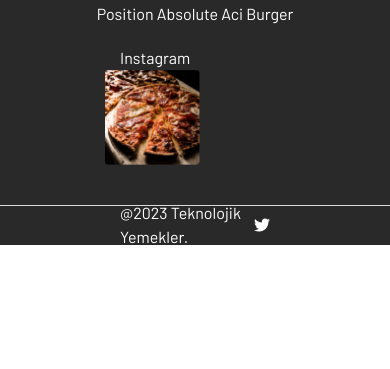
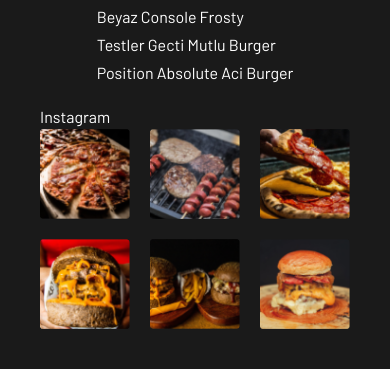
Before and after one commit to Recremated/S8Challange-Pizza-Recremated, a React (Vite) app: page / in a window 390 px wide. Shown: the part 1347-1716 px from the top of the page. Before the commit the page ends 1596 px from the top, so only its background shows below. Built offline with nearby package versions, Linux system fonts and the light colour scheme; a web font is replaced by a local one.

Commit message:
minor updates to footer

```diff
--- a/components/Footer.jsx
+++ b/components/Footer.jsx
@@ -1,8 +1,8 @@
 const Footer = () => {
   return (
-    <footer className="flex flex-col items-center bg-[#292929] text-white font-barlow">
+    <footer className="flex flex-col items-center bg-[#1A1A1A] text-white font-barlow">
       <div className="flex flex-col w-full pt-10">
-        <div className="flex justify-center mx-30 mb-10 flex-wrap gap-5 xl:justify-between">
+        <div className="flex justify-center mx-10 md:mx-30  mb-10 flex-wrap gap-5 xl:justify-between">
           <div className="flex gap-5 flex-wrap justify-center md:justify-start">
             <div className="flex flex-col gap-4">
               <img
@@ -51,45 +51,45 @@ const Footer = () => {
           </div>
           <div className="flex flex-col justify-center">
             <p>Instagram</p>
-            <div className="grid grid-cols-2 gap-5 sm:grid-cols-3  ">
+            <div className="grid gap-5 grid-cols-3  ">
               <div className=" flex items-center justify-center text-white font-bold">
                 <img
-                  className="aspect-1/1 max-w-[362px]"
+                  className="aspect-1/1 w-25 sm:w-30 "
                   src="../images/iteration-2-images/footer/insta/li-0.png"
                   alt="Location"
                 ></img>
               </div>
-              <div className="hidden items-center justify-center text-white font-bold xs:flex">
+              <div className="items-center justify-center text-white font-bold flex">
                 <img
-                  className="aspect-1/1 max-w-[362px]"
+                  className="aspect-1/1 w-25 sm:w-30 "
                   src="../images/iteration-2-images/footer/insta/li-1.png"
                   alt="Location"
                 ></img>
               </div>
-              <div className="hidden items-center justify-center text-white font-bold xs:flex">
+              <div className="items-center justify-center text-white font-bold flex">
                 <img
-                  className="aspect-1/1 max-w-[362px]"
+                  className="aspect-1/1 w-25 sm:w-30 "
                   src="../images/iteration-2-images/footer/insta/li-2.png"
                   alt="Location"
                 ></img>
               </div>
-              <div className="hidden items-center justify-center text-white font-bold xs:flex">
+              <div className="items-center justify-center text-white font-bold flex">
                 <img
-                  className="aspect-1/1 max-w-[362px]"
+                  className="aspect-1/1 w-25 sm:w-30 "
                   src="../images/iteration-2-images/footer/insta/li-3.png"
                   alt="Location"
                 ></img>
               </div>
-              <div className=" hidden items-center justify-center text-white font-bold xs:flex">
+              <div className=" items-center justify-center text-white font-bold flex">
                 <img
-                  className="aspect-1/1 max-w-[362px]"
+                  className="aspect-1/1 w-25 sm:w-30 "
                   src="../images/iteration-2-images/footer/insta/li-4.png"
                   alt="Location"
                 ></img>
               </div>
-              <div className=" hidden items-center justify-center text-white font-bold xs:flex">
+              <div className=" items-center justify-center text-white font-bold flex">
                 <img
-                  className="aspect-1/1 max-w-[362px]"
+                  className="aspect-1/1 w-25 sm:w-30 "
                   src="../images/iteration-2-images/footer/insta/li-5.png"
                   alt="Location"
                 ></img>
--- a/components/Home.jsx
+++ b/components/Home.jsx
@@ -4,7 +4,7 @@ import Footer from "./Footer";
 const Home = () => {
   return (
     <main className="bg-no-repeat flex flex-col justify-center min-w-[390px]">
-      <header className="flex flex-col text-center items-center  bg-cover bg-[url(../images/iteration-1-images/home-banner.png)] bg-center h-screen ">
+      <header className="flex flex-col text-center items-center  bg-cover bg-[url(../images/iteration-1-images/home-banner.png)] bg-center min-h-screen ">
         <div className="mt-15 pb-65 mx-15 flex-col items-center flex justify-center">
           <img
             className="aspect-8/1 max-w-[362px]"
```
Also changed, not shown: 1 other file (tests, documents, lock files or other folders).
